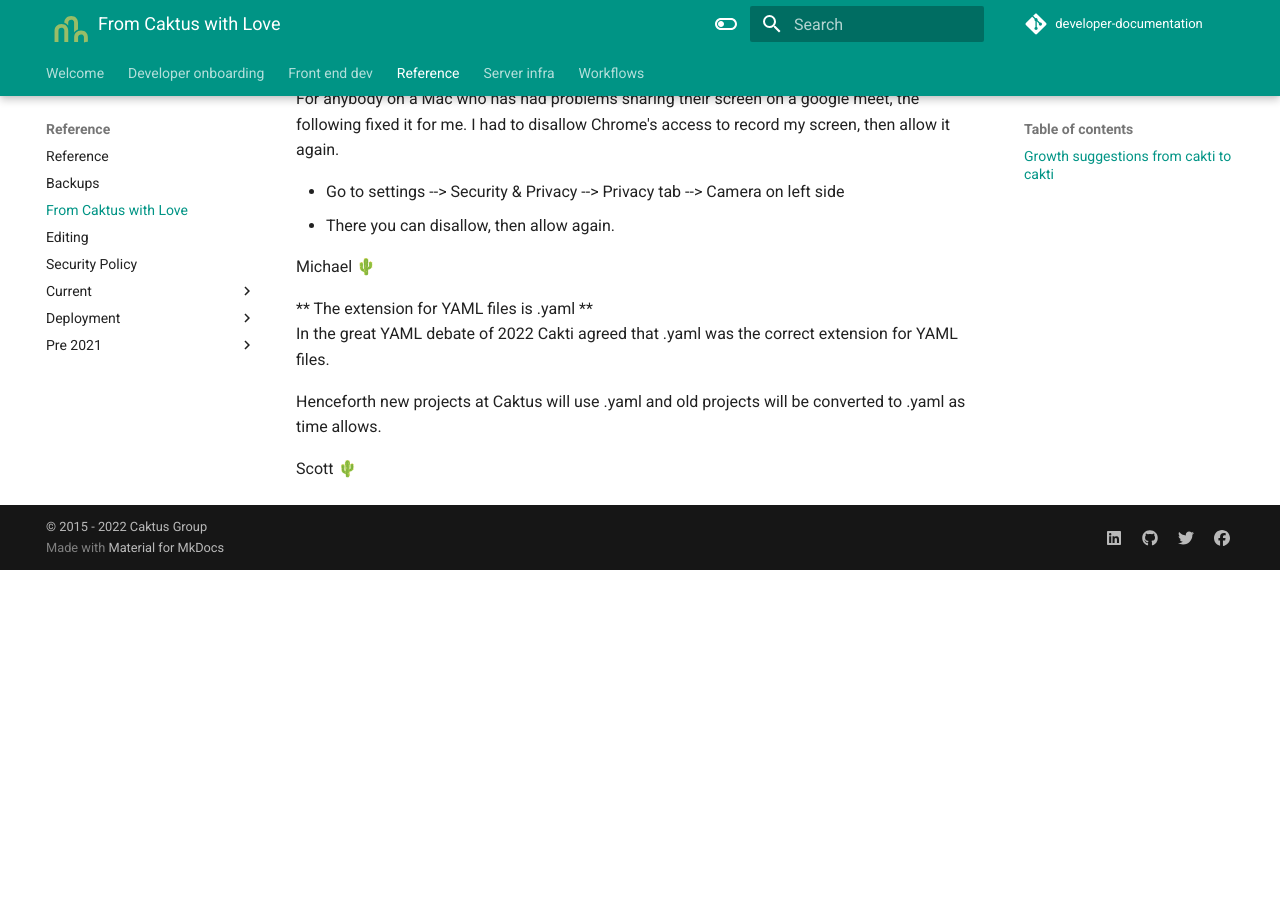
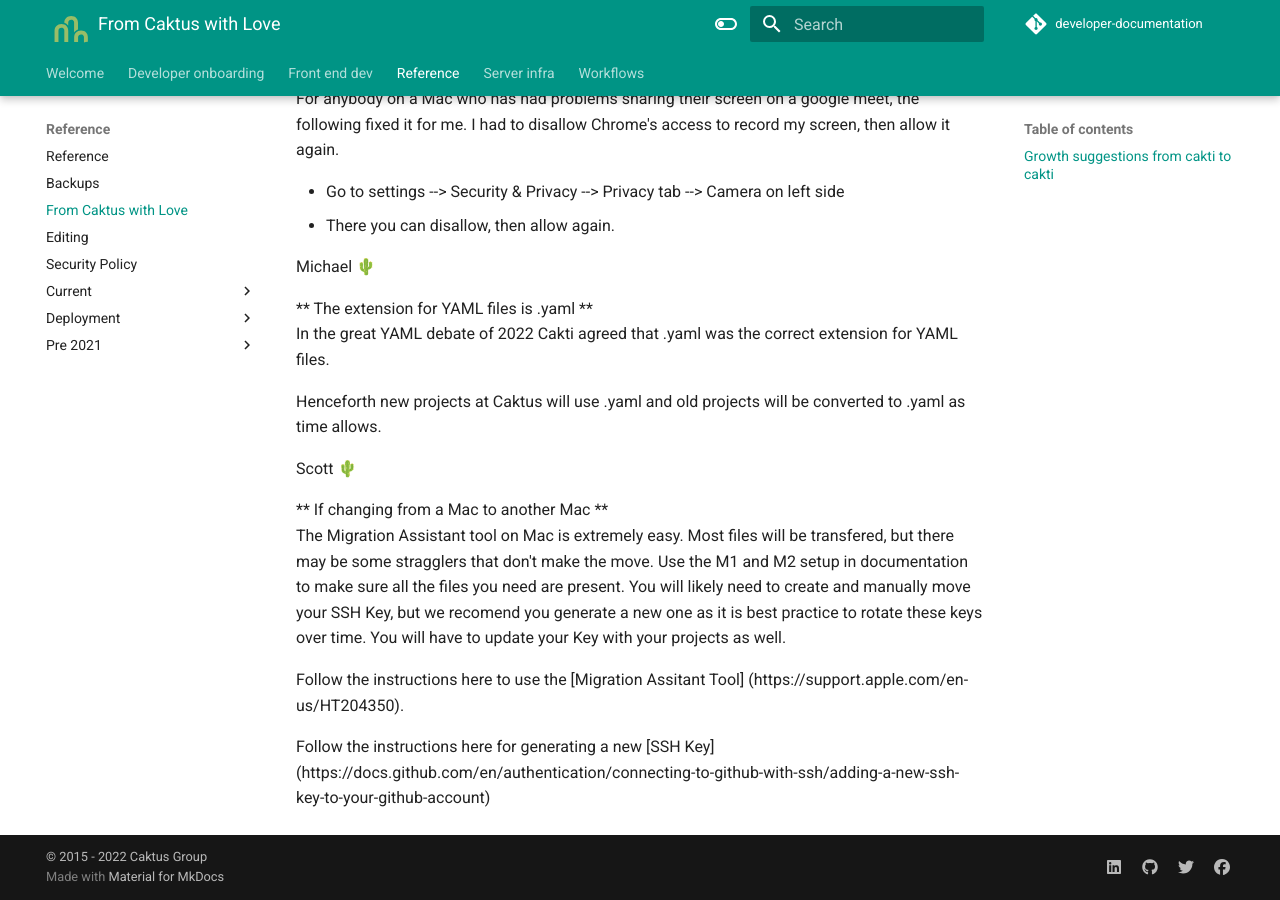
Before and after one commit to caktus/guidebook, an MkDocs documentation site: the page built from docs/reference/from-caktus-with-love.md, in a window 1280 px wide and 900 px high, scrolled down 917 px. Built offline with MkDocs 1.6.1 and Material for MkDocs 9.7.7, drawn with Linux system fonts in a browser that asks for light colours; comment, search, counter and statistics services are not loaded; before the commit the page ends 1487 px from its top, so only the background shows below that.

Commit message:
added M2 setup instructions

```diff
--- a/docs/reference/from-caktus-with-love.md
+++ b/docs/reference/from-caktus-with-love.md
@@ -37,3 +37,11 @@ In the great YAML debate of 2022 Cakti agreed that .yaml was the correct extensi
 Henceforth new projects at Caktus will use .yaml and old projects will be converted to .yaml as time allows.
 
 Scott 🌵
+
+** If changing from a Mac to another Mac ** <br>
+The Migration Assistant tool on Mac is extremely easy. Most files will be transfered, but there may be some stragglers that don't make the move. Use the M1 and M2 setup in documentation to make sure all the files you need are present. You will likely need to create and manually move your SSH Key, but we recomend you generate a new one as it is best practice to rotate these keys over time. You will have to update your Key with your projects as well.
+
+Follow the instructions here to use the [Migration Assitant Tool]
+(https://support.apple.com/en-us/HT204350).
+
+Follow the instructions here for generating a new [SSH Key] (https://docs.github.com/en/authentication/connecting-to-github-with-ssh/adding-a-new-ssh-key-to-your-github-account)
```
Also changed, not shown: docs/developer-onboarding/M1.md (+3 -1 lines).
